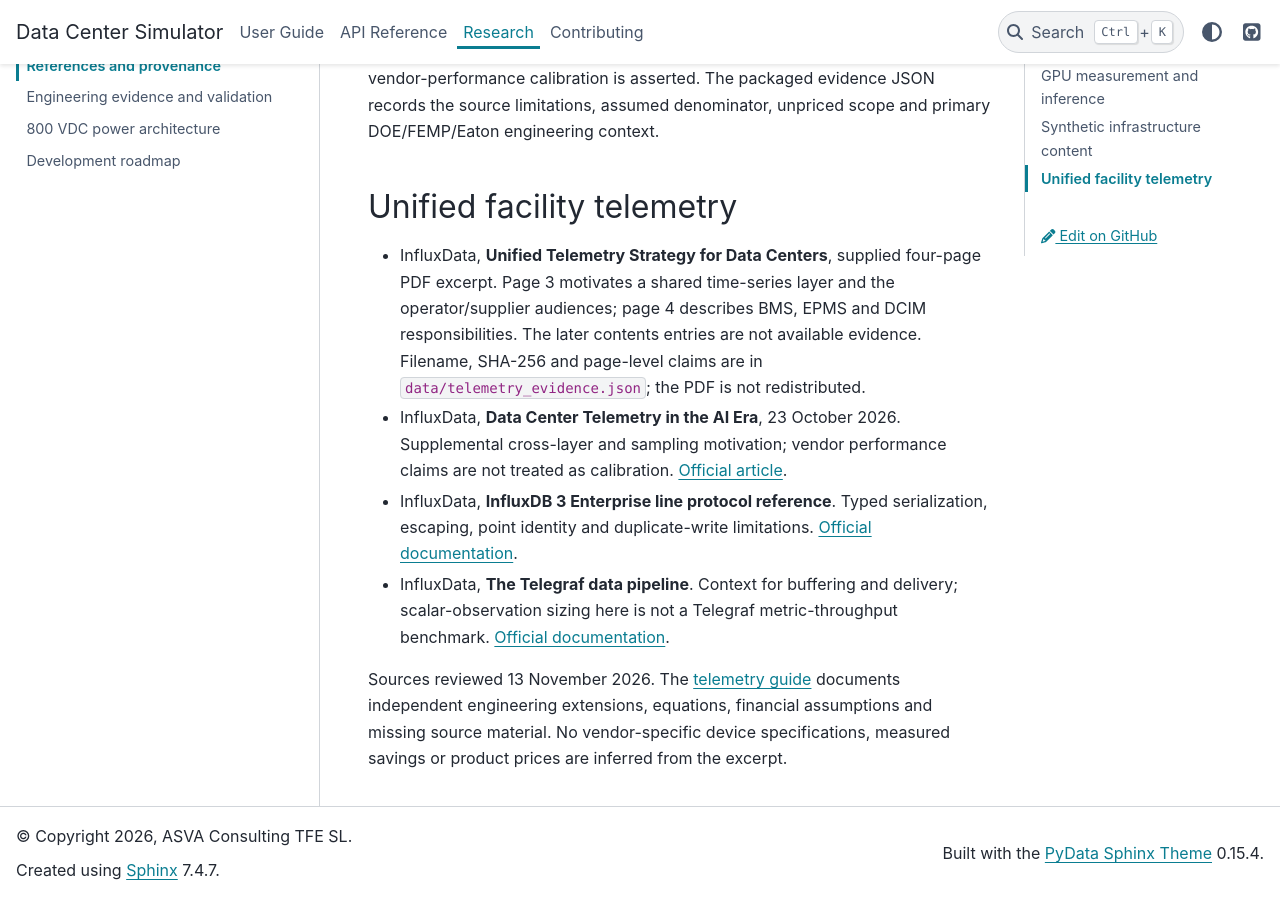
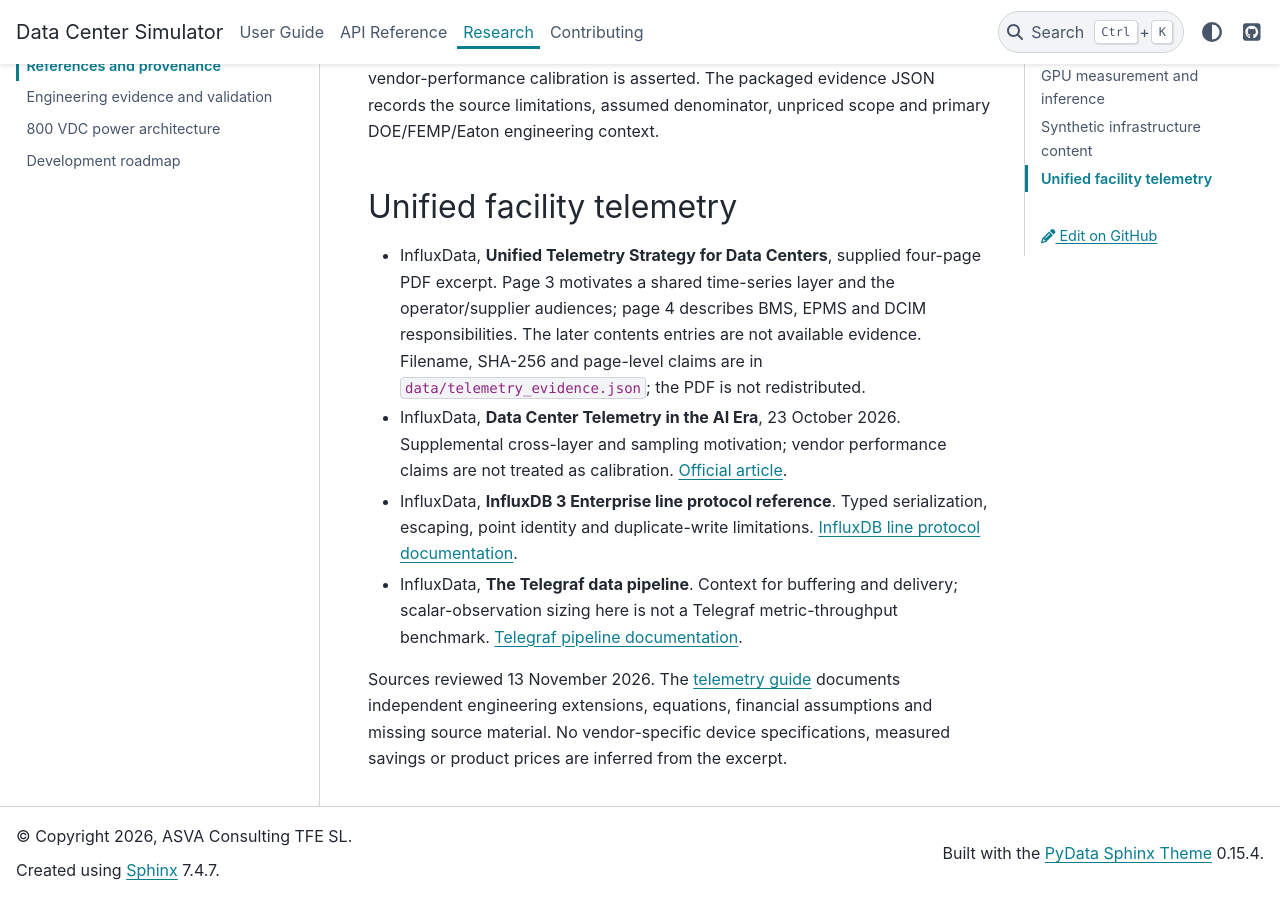
Before and after one commit to julianascencio/datacenter-simulator, a Sphinx documentation site: the page built from docs/references.rst, in a window 1280 px wide and 900 px high, scrolled down 1267 px. Built offline with Sphinx 7.4.7 and the PyData theme 0.15.4, drawn with Linux system fonts in a browser that asks for light colours; pages that are not in the unit, such as notebooks, are missing from menus.

Commit message:
Fix telemetry documentation heading lengths and reference labels

```diff
--- a/docs/references.rst
+++ b/docs/references.rst
@@ -67,10 +67,10 @@
   `Official article <https://www.influxdata.com/blog/data-center-telemetry/>`_.
 * InfluxData, **InfluxDB 3 Enterprise line protocol reference**.
   Typed serialization, escaping, point identity and duplicate-write limitations.
-  `Official documentation <https://docs.influxdata.com/influxdb3/enterprise/reference/line-protocol/>`_.
+  `InfluxDB line protocol documentation <https://docs.influxdata.com/influxdb3/enterprise/reference/line-protocol/>`_.
 * InfluxData, **The Telegraf data pipeline**. Context for buffering and delivery;
   scalar-observation sizing here is not a Telegraf metric-throughput benchmark.
-  `Official documentation <https://docs.influxdata.com/telegraf/v1/concepts/data-pipeline/>`_.
+  `Telegraf pipeline documentation <https://docs.influxdata.com/telegraf/v1/concepts/data-pipeline/>`_.
 
 Sources reviewed 13 November 2026. The :doc:`telemetry guide <user_guide/telemetry>`
 documents independent engineering extensions, equations, financial assumptions
```
Also changed, not shown: docs/user_guide/telemetry.rst (+5 -5 lines), 1 other file.
